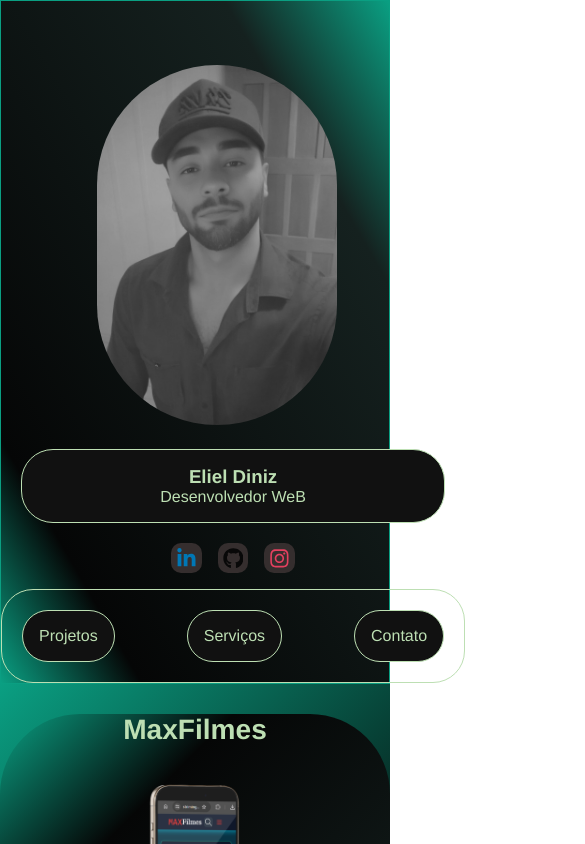
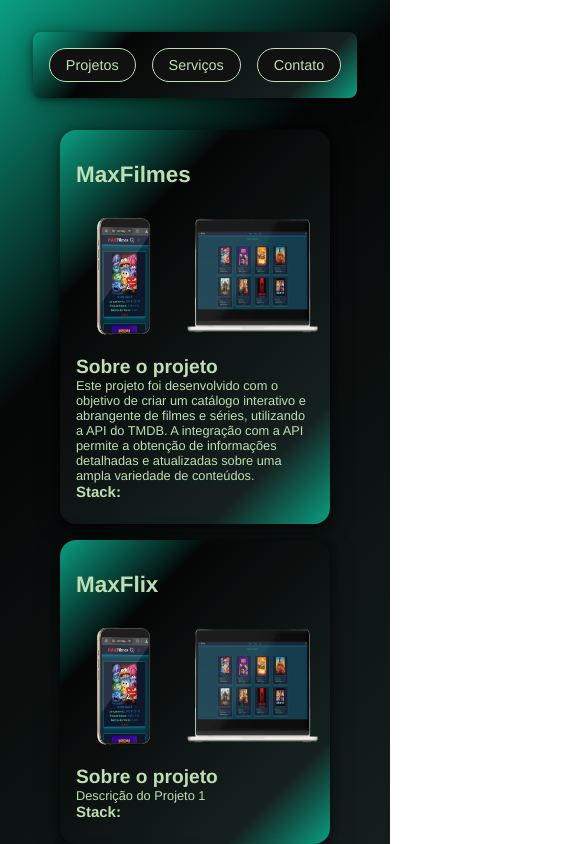
Before and after one commit to elieldiniz/Landingpage, a React (Vite) app: page /projeto in a window 390 px wide. Shown: the top 844 px of the page, 585 px wide, since content can reach past the window. Built offline with nearby package versions, Linux system fonts and the light colour scheme.

Commit message:
atualization ladingpage

```diff
--- a/src/App.jsx
+++ b/src/App.jsx
@@ -1,6 +1,5 @@
-import ProjectContainer from './components/projetos/ProjectsConteiner'
+
 import Sidebar from './components/apresentacao/Sidebar'
-import Header from './components/header/Header'
 import Tecnologia from './components/tecnologias/TechnologiesConteiner'
 
 
@@ -9,7 +8,6 @@
     return (
       <div id="flex flex-wrap gap-2 bg-black m-0 h-screen sm:h-auto overflow-x-hidden">
         <Sidebar/>
-        <ProjectContainer/>
         <Tecnologia/>
       </div>
     )
--- a/src/components/apresentacao/Sidebar.jsx
+++ b/src/components/apresentacao/Sidebar.jsx
@@ -4,6 +4,7 @@
 import SocialNetworks from "./SocialNetworks";
 import InformationContainer from "./InformationContainer";
 import Header from '../header/Header'
+
 
 
 
@@ -18,7 +19,6 @@
             <Header/>
             </div>
           </div>
-
       </aside>
 
     )
--- a/src/components/header/Header.jsx
+++ b/src/components/header/Header.jsx
@@ -1,20 +1,27 @@
-import '../../styles/components/header/header.sass'
+import React from "react";
 
-export default function Header(){
-    return(
+import '../../styles/components/header/header.sass';
+
+export default function Header() {
+    return (
         <>
             <div id="Header-Container">
-                    <ul className='menu-items '>
-                        <li>Projetos</li>
-                    </ul>
-                    <ul className='menu-items'>
-                        <li>Serviços</li>
-                    </ul>
-                    <ul className='menu-items'>
-                        <li>Contato</li>
-                    </ul>
-
+                <ul className='menu-items'>
+                    <li>
+                        <a href="/projeto">Projetos</a>
+                    </li>
+                </ul>
+                <ul className='menu-items'>
+                    <li>
+                     Serviços
+                    </li>
+                </ul>
+                <ul className='menu-items'>
+                    <li>
+                       Contato
+                    </li>
+                </ul>
             </div>
         </>
-    )
+    );
 }
--- a/src/main.jsx
+++ b/src/main.jsx
@@ -1,12 +1,25 @@
 import React from 'react'
 import ReactDOM from 'react-dom/client'
 import App from './App'
-
+import Projeto from './routes/Projeto'
+import {createBrowserRouter, RouterProvider } from 'react-router-dom';
 import './styles/components/libs/main.sass'
 import './styles/components/libs/mixin.sass'
 
+
+const router = createBrowserRouter([
+  {
+    path:"/",
+    element: <App/>
+  },
+  {
+    path:"/projeto",
+    element: <Projeto/>
+  }
+])
+
 ReactDOM.createRoot(document.getElementById('root')).render(
   <React.StrictMode>
-    <App />
+    <RouterProvider router={router}/>
   </React.StrictMode>,
 )
--- a/src/components/projetos/ProjectsConteiner.jsx
+++ b/src/routes/Projeto.jsx
@@ -1,9 +1,10 @@
 import React, { useState } from 'react';
-import '../../styles/components/projetos/projectconteiner.sass';
-import mokupsiphone from '../../img/iPhonMockup.png'
-import MacbookMockup from '../../img/MacbookMockup.png'
+import '../styles/components/projetos/projectconteiner.sass';
+import mokupsiphone from '../img/iPhonMockup.png'
+import MacbookMockup from '../img/MacbookMockup.png'
+import Header from '../components/header/Header'
 
-const ProjectContainer = () => {
+const Projetos = () => {
   const [projects] = useState([
     {
       id: 1,
@@ -38,6 +39,9 @@
 
   return (
     <section className='project-container'>
+      <div className='Header'>
+        <Header/>
+      </div>
       <div className="CardProject   ">
 
             {projects.slice(startIndex, endIndex)
@@ -74,4 +78,4 @@
   );
 };
 
-export default ProjectContainer;
+export default Projetos;
--- a/src/styles/components/apresentacao/sidebar.sass
+++ b/src/styles/components/apresentacao/sidebar.sass
@@ -9,7 +9,7 @@
   padding-top: 4rem
   align-items: flex-start
   justify-content: center
-  height: 100vh
+  height: 95vh
   border: solid 1px rgba(10, 159, 130, 1)
   flex-wrap: wrap
 
--- a/src/styles/components/header/header.sass
+++ b/src/styles/components/header/header.sass
@@ -1,21 +1,18 @@
 #Header-Container
-    display: flex
-    gap: 2rem
+  display: flex
+  gap: 1rem
+  .menu-items
+    list-style-type: none
+    color: #bddfb3
+    font-size: 0.9rem // Diminui o tamanho da fonte
+    padding: 0.5rem 1rem // Diminui o padding
+    background-color: #111
+    border: solid 1px
+    border-radius: 2rem
 
+    li a
+      text-decoration: none
+      color: #bddfb3
 
-
-
-
-
-
-
-
-    .menu-items
-        list-style-type: none
-        color:#bddfb3
-        font-size: 1rem
-        margin: 20px
-        padding: 1rem
-        background-color:#111
-        border: solid 1px
-        border-radius: 2rem
+  .menu-items:hover
+    background-color: #7c5353
--- a/src/styles/components/projetos/projectconteiner.sass
+++ b/src/styles/components/projetos/projectconteiner.sass
@@ -2,59 +2,97 @@
 @use '../libs/variables'
 @use '../libs/mixin'
 
-
 $button-pulse-color: #00e6f791
 
 .project-container
-  background:  linear-gradient(135deg, rgba(10,159,130,1) 0%, rgba(5,6,6,1) 26%, rgba(21,33,31,1) 82%, rgba(10,159,130,1) 100%)
+  background: linear-gradient(135deg, rgba(10, 159, 130, 1) 0%, rgba(5, 6, 6, 1) 26%, rgba(21, 33, 31, 1) 82%, rgba(10, 159, 130, 1) 100%)
   display: flex
   flex-direction: column
-  flex-wrap: wrap
+  align-items: center // Centraliza os itens
+  padding: 2rem 0 // Adiciona padding no container
+
+.Header
+  background: linear-gradient(135deg, rgba(10, 159, 130, 1) 0%, rgba(5, 6, 6, 1) 26%, rgba(21, 33, 31, 1) 82%, rgba(10, 159, 130, 1) 100%)
+  padding: 2rem 3rem
+  display: flex
+  flex-direction: column // Muda para coluna em telas pequenas
+  justify-content: center // Centraliza o cabeçalho
+  align-items: center // Centraliza verticalmente
+  gap: 1rem
+  box-shadow: 0 0.1rem 0.2rem rgb(0 0 0 / 20%), 0 0.1rem 0.5rem rgb(0 0 0 / 30%), 0 0.2rem 1.5rem rgb(0 0 0 / 40%)
+  backdrop-filter: blur(5px)
+  border-radius: 0.5rem // Arredonda os cantos do cabeçalho
+  margin-bottom: 2rem
+
+  @media (min-width: 768px) // Para telas maiores, coloca itens em linha
+    flex-direction: row // Muda para linha em telas grandes
+    justify-content: space-between // Espalha os itens
+    padding: 2rem 4rem // Aumenta o padding para mais espaço em telas grandes
+
+.card-container
+  display: flex // Flex para colocar os itens lado a lado em telas grandes
+  flex-direction: column // Muda para coluna em telas pequenas
+  align-items: center // Centraliza os cartões
+  gap: 1rem // Espaçamento entre os cartões
+  width: 100% // Largura total para responsividade
+  max-width: 1200px // Limita a largura máxima
+  padding: 1rem // Adiciona padding
 
 .carditem
-  margin-top: 30px
-  gap: 10rem
-  border-bottom: 1px solid  rgba(10,159,130,1)
+  background: linear-gradient(135deg, rgba(10, 159, 130, 1) 0%, rgba(5, 6, 6, 1) 26%, rgba(21, 33, 31, 1) 82%, rgba(10, 159, 130, 1) 100%)
+  border-radius: 1rem
+  padding: 1rem
+  box-shadow: 0 0.1rem 0.2rem rgb(0 0 0 / 20%), 0 0.1rem 0.5rem rgb(0 0 0 / 30%), 0 0.2rem 1.5rem rgb(0 0 0 / 40%)
+  transition: transform 0.2s ease // Adiciona uma transição para efeito de hover
+  width: 80% // Largura reduzida para os cartões
+  max-width: 300px // Largura máxima para evitar que fiquem muito grandes
+  margin: 0 auto // Centraliza horizontalmente
 
-.card-projeto
-  background:  linear-gradient(135deg, rgba(10,159,130,1) 0%, rgba(5,6,6,1) 26%, rgba(21,33,31,1) 82%, rgba(10,159,130,1) 100%)
-  gap: 1rem
-  flex-direction: column
-  align-items: center
-  text-align: center
-  border: 2px
-  border-radius: 5rem
-
-  margin-bottom: 2rem
+  &:hover
+    transform: scale(1.05) // Efeito de aumento ao passar o mouse
 
 .titli
-  font-size: 1.5rem
+  font-size: 1.3rem // Tamanho da fonte reduzido
   color: #bddfb3
-  margin: 1rem
+  margin: 1rem 0
 
 .descricao-projeto
-  font-size: 1.5rem
+  font-size: 0.9rem // Tamanho da fonte menor
   color: #bddfb3
-  margin: 1rem
+  margin: 0.5rem 0
 
+.cardicon-container
+  display: flex // Flex para colocar os ícones lado a lado
+  justify-content: center // Centraliza horizontalmente
+  align-items: center // Alinha verticalmente
+  gap: 1rem // Espaçamento entre os ícones
 
+.cardiconiphon,
+.cardiconnotebook
+  max-width: 80% // Largura máxima para as imagens
+  height: auto // Mantém a proporção da imagem
 
 .cardiconiphon
-  width: 10rem
+  width: 6rem // Ajusta a largura da imagem do iPhone
 
 .cardiconnotebook
-  width: 20rem
+  width: 10rem // Ajusta a largura da imagem do notebook
 
+// Media Queries para Responsividade
+@media (max-width: 768px)
+  .Header
+    flex-direction: column // Muda a direção do cabeçalho para coluna em telas menores
+    padding: 1rem
 
+  .carditem
+    width: 90% // Faz os cartões ocuparem 90% da largura em telas menores
+    margin-bottom: 1rem // Adiciona margem inferior para espaçamento
 
+  .titli
+    font-size: 1.2rem // Tamanho da fonte menor em telas pequenas
 
-//.pulse1
-  animation: Pulse 2s cubic-bezier(0.1, 0.4, 0.5, 1) 0.40s infinite
+  .descricao-projeto
+    font-size: 0.8rem // Tamanho da fonte menor em telas pequenas
 
-
-@keyframes Pulse
-  from
-    box-shadow: 0 0 0 0 $button-pulse-color
-
-  to
-    box-shadow: 0 0 4px 20px transparent
+.buttonProjct
+  display: flex
--- a/src/styles/components/tecnologias/technologieconteiner.sass
+++ b/src/styles/components/tecnologias/technologieconteiner.sass
@@ -1,18 +1,22 @@
+.loop-slider
+  background: linear-gradient(240deg, rgba(10, 159, 130, 1) 0%, rgba(21, 33, 31, 1) 21%, rgba(5, 6, 6, 1) 82%, rgba(10, 159, 130, 1) 100%)
 
-.loop-slider
-  background:  linear-gradient(240deg, rgba(10,159,130,1) 0%,  rgba(21,33,31,1) 21%, rgba(5,6,6,1) 82%, rgba(10,159,130,1) 100%)
   .inner
     display: flex
     width: fit-content
     animation-name: loop
     animation-timing-function: linear
     animation-iteration-count: infinite
-    --direction:normal
+    --direction: normal
     animation-direction: var(--direction)
-    --duration:15951ms
+    --duration: 15951ms
     animation-duration: var(--duration)
 
-
+  // Media Query para telas menores
+  @media (max-width: 768px) // Ajustes para telas pequenas (tablet e celular)
+    .inner
+      width: auto // Permite que o conteúdo se ajuste sem quebrar
+      padding: 0 1rem // Adiciona um padding lateral para evitar que fique muito colado nas bordas da tela
 
 .tag
   display: flex
@@ -24,21 +28,22 @@
   border-radius: 0.4rem
   padding: 0.7rem 1rem
   margin-right: 1rem // Must used margin-right instead of gap for the loop to be smooth
-  box-shadow: 0 0.1rem 0.2rem rgb(0 0 0 / 20%),0 0.1rem 0.5rem rgb(0 0 0 / 30%),0 0.2rem 1.5rem rgb(0 0 0 / 40%)
+  box-shadow: 0 0.1rem 0.2rem rgb(0 0 0 / 20%), 0 0.1rem 0.5rem rgb(0 0 0 / 30%), 0 0.2rem 1.5rem rgb(0 0 0 / 40%)
   backdrop-filter: blur(5px)
-  background-image: linear-gradient(to top,  rgba(10,159,130,1), rgba(255, 255, 255, 0))
+  background-image: linear-gradient(to top, rgba(10, 159, 130, 1), rgba(255, 255, 255, 0))
+
   span
     font-size: 1.2rem
     color: #64748b
 
-
-
+  // Media Query para telas menores
+  @media (max-width: 768px) // Ajustes para telas pequenas (tablet e celular)
+    font-size: 0.8rem // Diminuindo o tamanho da fonte
+    padding: 0.5rem 0.7rem // Diminuindo o padding
+    margin-right: 0.5rem // Diminuindo a margem para ficar mais espaçado
 
 @keyframes loop
+  0%
+    transform: translateX(-50%)
   100%
     transform: translateX(0)
-
-
-
-  0%
-    transform: translateX(-50%)
```
Also changed, not shown: package.json (+5 -4 lines), src/pages/projetos/Projetos.jsx (deleted, +0 -7 lines), 1 other file (tests, documents, lock files or other folders).
